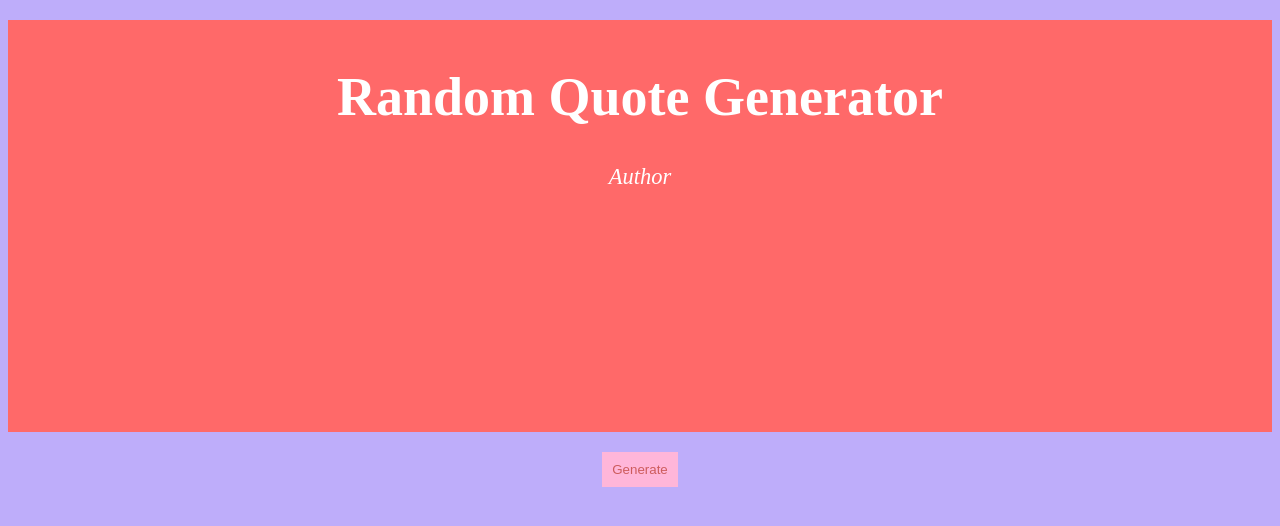
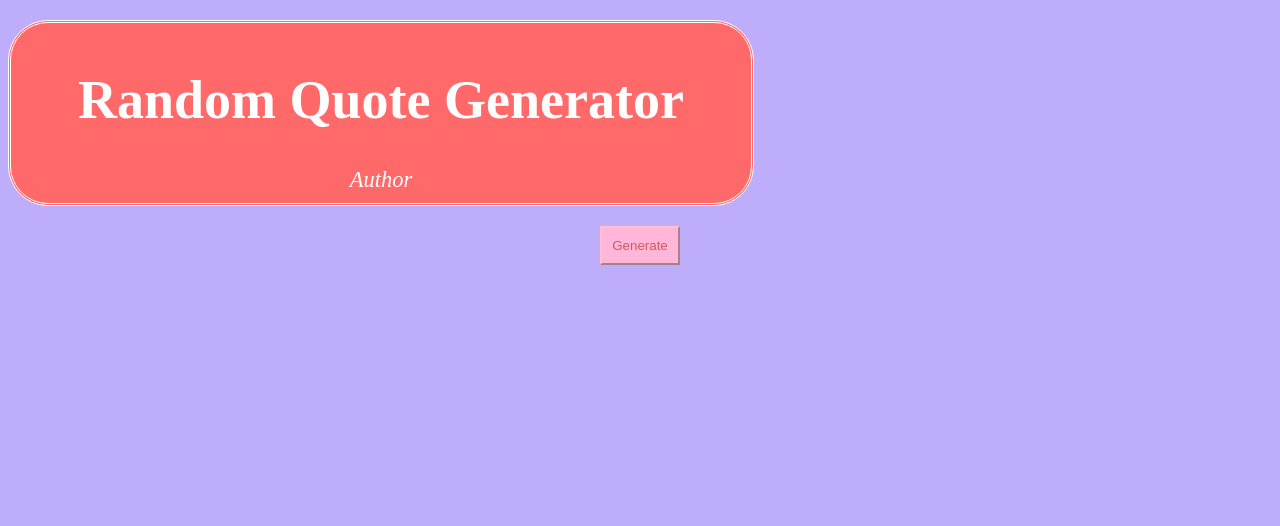
Before and after one commit to Shashikant-Mane20/random-quote-generator, a plain HTML site: page index.html in a window 1280 px wide. Drawn offline with Linux system fonts and the light colour scheme; no server answers.

Commit message:
Update style.css

```diff
--- a/assets/css/style.css
+++ b/assets/css/style.css
@@ -1,25 +1,28 @@
 .container{
-     height:50%;
-     justify-content:center;
+	 max-height:900px;
+	 max-width:700px;
+	 justify-content:center;
      margin: 20px 0;
-     background-color:FF6969;
+	 background-color:FF6969;
      color: #fff;
-     border: none;
+     border-color: white;
+	 border-style: double;
+	 border-radius:40px;
      padding: 10px 20px;
-     font-size:27;
+	 font-size:27;
 
 }
 
 
 body{
     text-align: center;
-    background-color:BEADFA;
+	background-color:BEADFA;
 
 }
 
 button{
-	 border:none;
 	 background-color:#FFB6D9;
-         padding: 10px 10px;
+     padding: 10px 10px;
 	 color:#CD5C5C;
+	 border-color:pink;
 }
```
